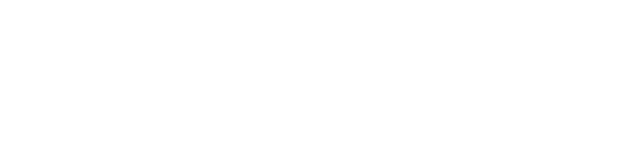
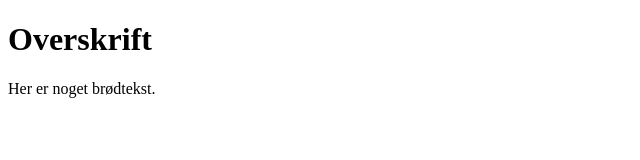
Before and after one commit to vivi4531/gruppeopgave, a plain HTML site: page index.html in a window 1280 px wide. Shown: the whole page, without its empty margins (0-640 px from the left). Drawn offline with Linux system fonts and the light colour scheme.

Commit message:
Tests tilføjet h1 og p

```diff
--- a/index.html
+++ b/index.html
@@ -9,6 +9,8 @@
 </head>
 
 <body>
+    <h1>Overskrift</h1>
+    <p>Her er noget brødtekst.</p>
     <script src=""></script>
 </body>
 
```
